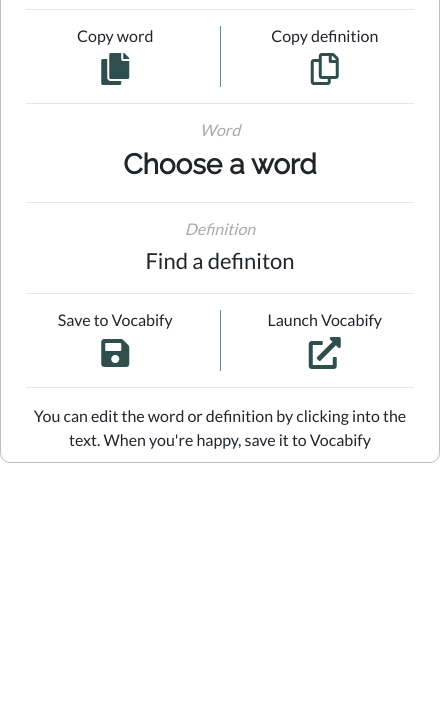
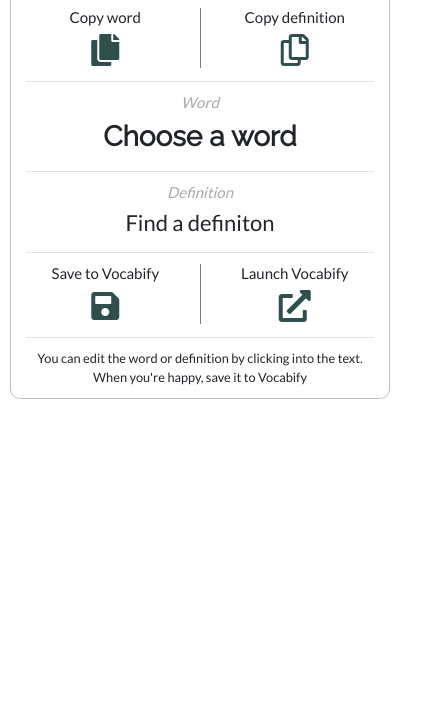
Before and after one commit to MikeDigitize/vocabify, a browser extension: page src/popup.html in a window 400 px wide. Shown: the part 119-844 px from the top of the page, 440 px wide, since content can reach past the window. Drawn offline with nearby package versions, Linux system fonts and the light colour scheme.

Commit message:
style tweaks to slim down popup and icon changes for better colour contrast

```diff
--- a/src/background.js
+++ b/src/background.js
@@ -1,4 +1,4 @@
-let selectedText = "TEST";
+let selectedText = "";
 
 chrome.runtime.onConnect.addListener(function(port) {
 
--- a/src/popup.html
+++ b/src/popup.html
@@ -9,6 +9,7 @@
     <style>
         p {
             margin-bottom: 0;
+            font-size: 0.8rem;
         }
         h1 {
             font-family: 'Raleway', sans-serif;
@@ -16,7 +17,7 @@
         }
 
         h2 {
-            font-size: 16px;
+            font-size: 15px;
         }
 
         .emphasise {
@@ -31,11 +32,16 @@
 
         body {
             font-family: 'Lato', sans-serif;
-            width: 440px;
+            width: 380px;
             margin: auto;
-            padding: 10px;
+            padding: 10px 0px 10px 0px;
             border: 1px solid silver;
             border-radius: 10px;
+        }
+
+        hr {
+            margin-top: 0.8rem;
+            margin-bottom: 0.7rem;
         }
 
         .col {
```
Also changed, not shown: src/images/vocabify_icon32.png.
